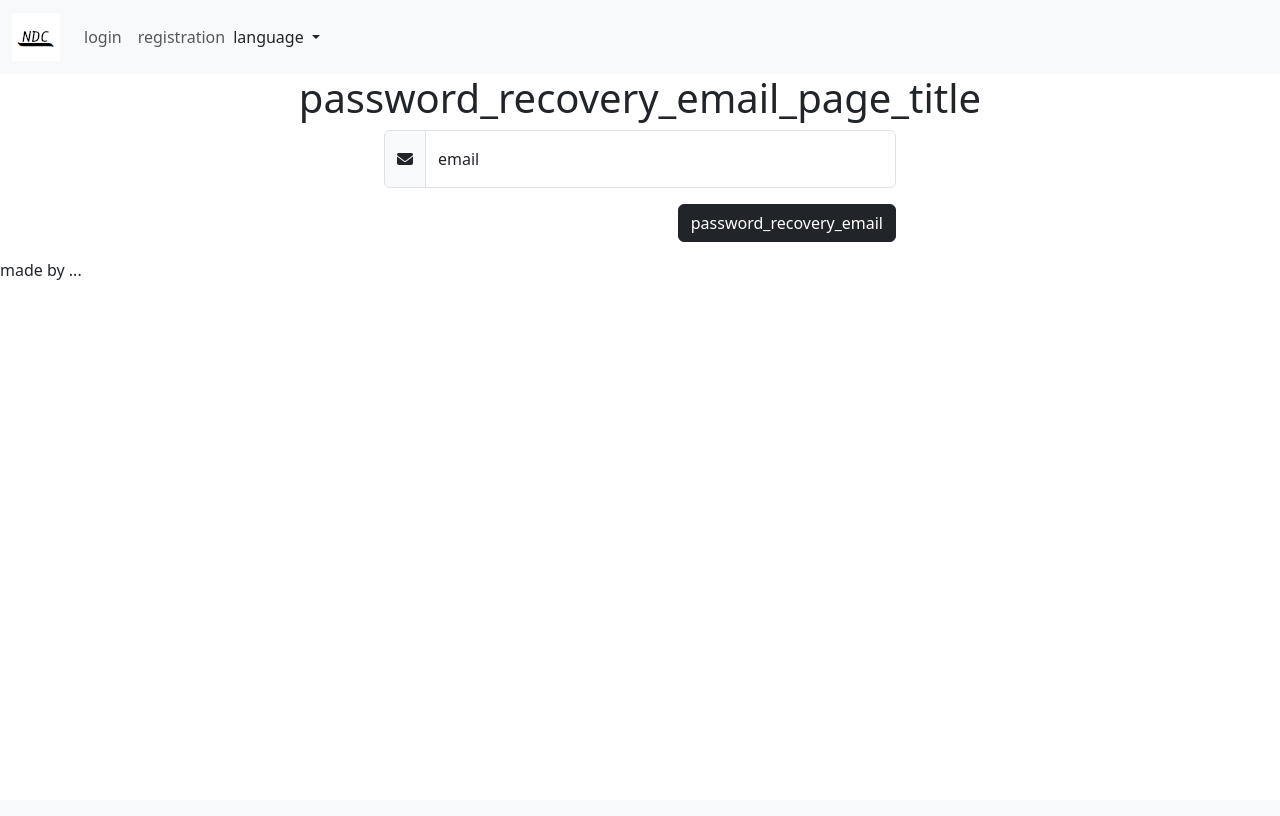
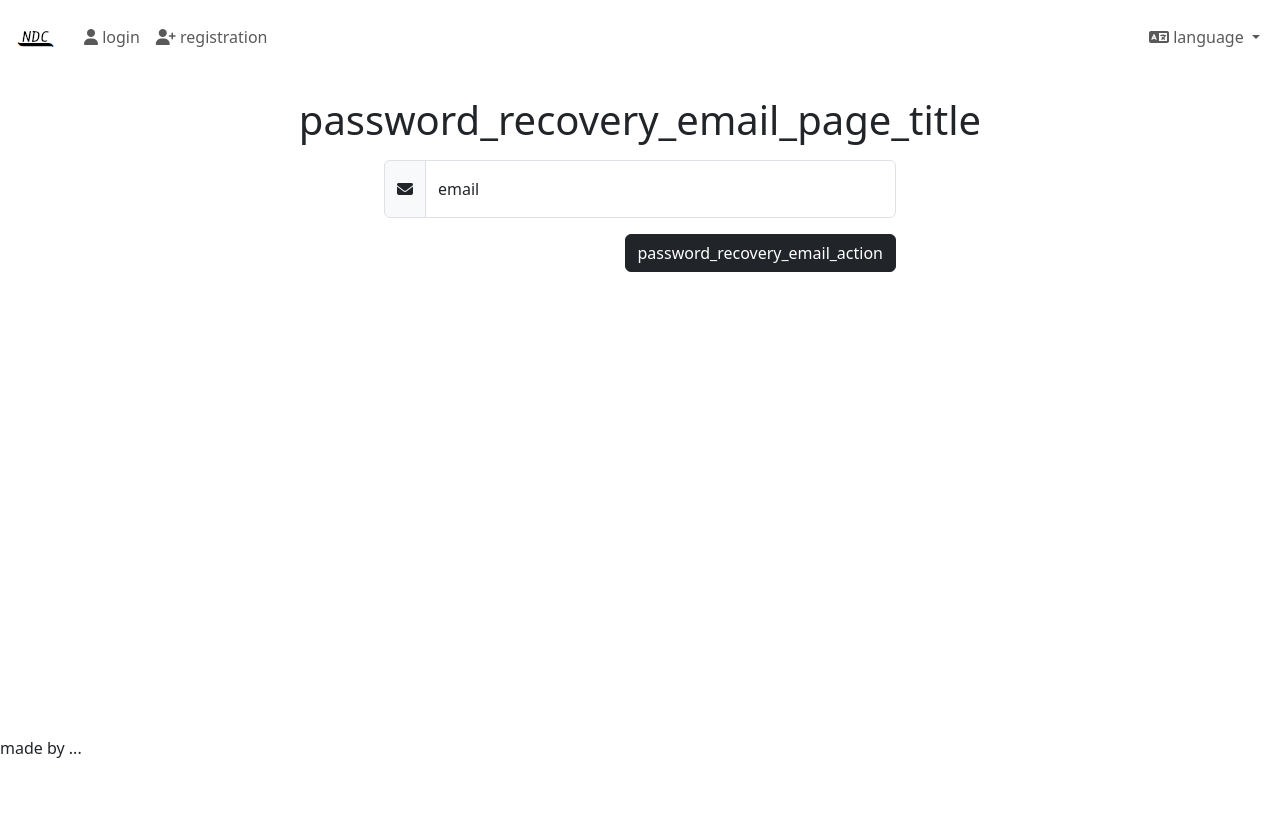
Before and after one commit to bulirma/ndc, a Flask app: page /password-recovery in a window 1280 px wide. Before the commit the page ends 280 px from the top, so only its background shows below. Run offline with Flask 3, Linux system fonts and the light colour scheme; parts of the project's set-up code (start-up, migrations or seed data) failed here and were passed over.

Commit message:
localization

```diff
--- a/app.py
+++ b/app.py
@@ -1,5 +1,5 @@
 from dotenv import load_dotenv
-from flask import Flask, request
+from flask import Flask, request, session
 from flask_babel import Babel
 import logging
 from model import init_db
@@ -8,8 +8,6 @@
 import os
 
 
-def get_locale():
-    return request.accept_languages.best_match(['en'])
 
 load_dotenv()
 
@@ -23,6 +21,12 @@
 app.config['BABEL_DEFAULT_LOCALE'] = 'en'
 app.config['BABEL_TRANSLATION_DIRECTORIES'] = './translations'
 app.config['UPLOAD_SHEETS_DIRECTORY'] = './instance/sheets'
+app.config['LANGUAGES'] = ['cs', 'en', 'gr']
+
+def get_locale():
+    if 'lang' in session:
+        return session.get('lang', 'en')
+    return request.accept_languages.best_match(app.config['LANGUAGES'])
 
 if not os.path.exists(app.config['UPLOAD_SHEETS_DIRECTORY']):
     os.mkdir(app.config['UPLOAD_SHEETS_DIRECTORY'])
--- /dev/null
+++ b/static/css/style.css
@@ -0,0 +1,46 @@
+* {
+    box-sizing: border-box;
+}
+
+html, body {
+    height: 100%;
+}
+
+header {
+    height: 5rem;
+}
+
+main {
+    min-height: calc(100vh - 10rem);
+}
+
+footer {
+    height: 5rem;
+}
+
+.message-box {
+    display: block;
+    width: 100%;
+    position: fixed;
+    bottom: 5rem;
+}
+
+.flag {
+    margin: 0;
+    display: inline-block;
+    width: 2em;
+    height: 1.5em;
+    background-size: cover;
+}
+
+.flag-cr {
+    background-image: url('../flags/cr.svg')
+}
+
+.flag-usa {
+    background-image: url('../flags/usa.svg')
+}
+
+.flag-gr {
+    background-image: url('../flags/gr.svg')
+}
--- a/templates/base.html
+++ b/templates/base.html
@@ -4,13 +4,14 @@
         <meta charset="UTF-8">
         <meta name="viewport" content="width=device-width, initial-scale=1">
         <link href="{{ url_for('static', filename='favicon.ico') }}" rel="icon" type="image/x-icon">
+        <link rel="stylesheet" href="{{ url_for('static', filename='css/style.css') }}">
         <link href="https://cdn.jsdelivr.net/npm/bootstrap@5.3.6/dist/css/bootstrap.min.css" rel="stylesheet" integrity="sha384-4Q6Gf2aSP4eDXB8Miphtr37CMZZQ5oXLH2yaXMJ2w8e2ZtHTl7GptT4jmndRuHDT" crossorigin="anonymous">
         <link rel="stylesheet" href="https://cdnjs.cloudflare.com/ajax/libs/font-awesome/6.7.2/css/all.min.css" integrity="sha512-Evv84Mr4kqVGRNSgIGL/F/aIDqQb7xQ2vcrdIwxfjThSH8CSR7PBEakCr51Ck+w+/U6swU2Im1vVX0SVk9ABhg==" crossorigin="anonymous" referrerpolicy="no-referrer" />
         {% block head %}{% endblock %}
     </head>
     <body>
         <header>
-            <nav class="navbar navbar-expand-md bg-body-tertiary">
+            <nav class="navbar navbar-expand-md">
                 <div class="container-fluid">
                     <a class="navbar-brand" href="{{ url_for('home.index') }}">
                         <img src="{{ url_for('static', filename='favicon.ico') }}" alt="logo">
@@ -21,45 +22,88 @@
                         <span class="navbar-toggler-icon"></span>
                     </button>
                     <div class="collapse navbar-collapse" id="navbar-nav-dropdown">
-                        <ul class="navbar-nav">
+                        <ul class="navbar-nav me-auto">
                             {% if public %}
                             <li class="nav-item">
-                                <a class="nav-link" href="/login">{{ _('login') }}</a>
+                                <a class="nav-link" href="/login">
+                                    <i class="fa-solid fa-user"></i>
+                                    {{ _('login') }}
+                                </a>
                             </li>
                             <li class="nav-item">
-                                <a class="nav-link" href="/registration">{{ _('registration') }}</a>
+                                <a class="nav-link" href="/registration">
+                                    <i class="fa-solid fa-user-plus"></i>
+                                    {{ _('registration') }}
+                                </a>
                             </li>
                             {% elif user_unverified %}
                             <li class="nav-item">
-                                <a class="nav-link" href="/email-verification">{{ _('verify_email') }}</a>
+                                <a class="nav-link" href="/email-verification">
+                                    <i class="fa-solid fa-square-check"></i>
+                                    {{ _('verify_email') }}
+                                </a>
                             </li>
                             {% else %}
                             <li class="nav-item">
-                                <a class="nav-link" href="/sheet-collection">{{ _('sheet_collection') }}</a>
+                                <a class="nav-link" href="/sheet-collection">
+                                    <i class="fa-solid fa-file-circle-plus"></i>
+                                    {{ _('sheet_collection') }}
+                                </a>
                             </li>
                             <li class="nav-item">
                                 <a class="nav-link" href="/sheet-collection/overview">
+                                    <i class="fa-solid fa-rectangle-list"></i>
                                     {{ _('sheet_collection_overview') }}
                                 </a>
                             </li>
+                            {% endif %}
+                        </ul>
+                        <ul class="navbar-nav ms-auto">
+                            {% if (access and access != 'registration') or (public and not access) %}
                             <li class="nav-item">
-                                <a class="nav-link" href="/settings">{{ _('settings') }}</a>
+                                <div class="dropdown">
+                                    <a class="nav-link dropdown-toggle" href="#"
+                                        role="button" data-bs-toggle="dropdown" aria-expanded="false">
+                                        <i class="fa-solid fa-language"></i>
+                                        {{ _('language') }}
+                                    </a>
+                                    <ul class="dropdown-menu dropdown-menu-end">
+                                        <li>
+                                            <a class="dropdown-item" href="/language/cs">
+                                                <figure class="flag flag-cr"></figure>
+                                                <span>čeština</span>
+                                            </a>
+                                        </li>
+                                        <li>
+                                            <a class="dropdown-item" href="/language/en">
+                                                <figure class="flag flag-usa"></figure>
+                                                <span>english</span>
+                                            </a>
+                                        </li>
+                                        <li>
+                                            <a class="dropdown-item" href="/language/cs">
+                                                <figure class="flag flag-gr"></figure>
+                                                <span>ελληνικά</span>
+                                            </a>
+                                        </li>
+                                    </ul>
+                                </div>
+                            </li>
+                            {% elif not public %}
+                            <li class="nav-item">
+                                <a class="nav-link" href="/settings">
+                                    <i class="fa-solid fa-gear"></i>
+                                    {{ _('settings') }}
+                                </a>
+                            </li>
+                            <li class="nav-item">
+                                <a class="nav-link" href="/logout">
+                                    <i class="fa-solid fa-arrow-right-to-bracket"></i>
+                                    {{ _('logout_action') }}
+                                </a>
                             </li>
                             {% endif %}
                         </ul>
-                        {% if (access and access != 'registration') or (public and not access) %}
-                        <div class="dropdown">
-                            <a class="nav-link dropdown-toggle" href="#"
-                                role="button" data-bs-toggle="dropdown" aria-expanded="false">
-                                {{ _('language') }}
-                            </a>
-                            <ul class="dropdown-menu">
-                                <li><a class="dropdown-item" href="#">Action</a></li>
-                                <li><a class="dropdown-item" href="#">Another action</a></li>
-                                <li><a class="dropdown-item" href="#">Something else here</a></li>
-                            </ul>
-                        </div>
-                        {% endif %}
                     </div>
                 </div>
             </nav>
@@ -67,7 +111,7 @@
         {% block body %}{% endblock %}
         {% with messages = get_flashed_messages(with_categories=True) %}
         {% if messages %}
-        <div>
+        <div class="message-box">
             {%- for category, message in messages -%}
             <div class="alert alert-{{ category }} alert-dismissible fade show" role="alert">
                 {{ _(message) }}
--- a/templates/home.html
+++ b/templates/home.html
@@ -6,9 +6,6 @@
 
 {% block body %}
 <main class="container mx-auto">
-    <h1>{{ _('home_page_title') }}</h1>
-    <p>user id: {{ user_id }}</p>
-    <p>user status: {{ 'not verified' if user_unverified else 'verified' }}</p>
-    <p><a href="/logout">{{ _('logout') }}</a></p>
+    <h1 class="text-center my-3">{{ _('home_page_title') }}</h1>
 </main>
 {% endblock %}
--- a/templates/index.html
+++ b/templates/index.html
@@ -6,8 +6,6 @@
 
 {% block body %}
 <main class="container mx-auto">
-    <h1>{{ _('index_page_title') }}</h1>
-    <p><a href="/login">{{ _('login') }}</a></p>
-    <p><a href="/registration">{{ _('registration') }}</a></p>
+    <h1 class="text-center my-3">{{ _('index_page_title') }}</h1>
 </main>
 {% endblock %}
--- a/templates/sheet_collection_overview.html
+++ b/templates/sheet_collection_overview.html
@@ -8,7 +8,7 @@
 
 {% block body %}
 <main class="container mx-auto">
-    <h1 class="text-center">{{ _('sheet_collection_overview_page_title') }}</h1>
+    <h1 class="text-center my-3">{{ _('sheet_collection_overview_page_title') }}</h1>
     <div class="row">
         <div class="col-md-3">
             <div id="sheet-overview-carousel" class="carousel slide image-overview">
--- a/templates/user_access.html
+++ b/templates/user_access.html
@@ -6,19 +6,19 @@
 
 {% block body %}
 <main class="container mx-auto">
-    <h1 class="text-center">{{ _(access ~ '_page_title') }}</h1>
+    <h1 class="text-center my-3">{{ _(access ~ '_page_title') }}</h1>
     <section class="mx-auto" style="width:512px;">
         {% include 'user_access_form.html' with context %}
         {% if access == 'login' %}
         <p><a href="/password-recovery">{{ _('forgot_password_phrase_msg') }}</a></p>
         <p>
             {{ _('no_account_question_msg') }}
-            <a href="/registration">{{ _('registration') }}</a>
+            <a href="/registration">{{ _('registration_action') }}</a>
         </p>
         {% elif access == 'registration' %}
         <p>
             {{ _('existing_account_question_msg') }}
-            <a href="/login">{{ _('login') }}</a>
+            <a href="/login">{{ _('login_action') }}</a>
         </p>
         {% endif %}
     </section>
--- a/templates/user_access_form.html
+++ b/templates/user_access_form.html
@@ -58,8 +58,36 @@
         </div>
     </div>
     {%- endif %}
+    {% if access == 'registration' -%}
+    <div class="input-group mb-3">
+        <span class="input-group-text">
+            <i class="fa-solid fa-language"></i>
+        </span>
+        <input class="btn-check" type="radio" name="lang" id="czech" value="cs"
+            required {% if _('lang') == 'cs' %}checked{% endif %}>
+        <label class="btn btn-outline-primary" for="czech">
+            <figure class="flag flag-cr"></figure>
+            <span>čeština</span>
+        </label>
+        <input class="btn-check" type="radio" name="lang" id="english-usa" value="en"
+            required {% if _('lang') == 'en' %}checked{% endif %}>
+        <label class="btn btn-outline-primary" for="english-usa">
+            <figure class="flag flag-usa"></figure>
+            <span>english</span>
+        </label>
+        <input class="btn-check" type="radio" name="lang" id="greek" value="el"
+            required {% if _('lang') == 'el' %}checked{% endif %}>
+        <label class="btn btn-outline-primary" for="greek">
+            <figure class="flag flag-gr"></figure>
+            <span>ελληνικά</span>
+        </label>
+        {% if validation_result and not validation_result.lang_valid -%}
+        <div class="invalid-feedback">{{ _('unsupported_language_msg') }}</div>
+        {% endif -%}
+    </div>
+    {%- endif %}
     <div class="d-flex justify-content-end mb-3">
-        <input type="submit" value="{{ _(access) }}"
+        <input type="submit" value="{{ _(access ~ '_action') }}"
             class="btn btn-dark">
     </div>
 </form>
```
Also changed, not shown: logic/validation/user.py (+7 -1 lines), router/home.py (+16 -5 lines), router/user_access.py (+11 -1 lines), templates/sheet_collection.html (+12 -12 lines), static/flags/cr.svg (added), static/flags/gr.svg (added), static/flags/usa.svg (added), translations/cs/LC_MESSAGES/messages.po, translations/el/LC_MESSAGES/messages.po, translations/en/LC_MESSAGES/messages.po, 2 other files.
